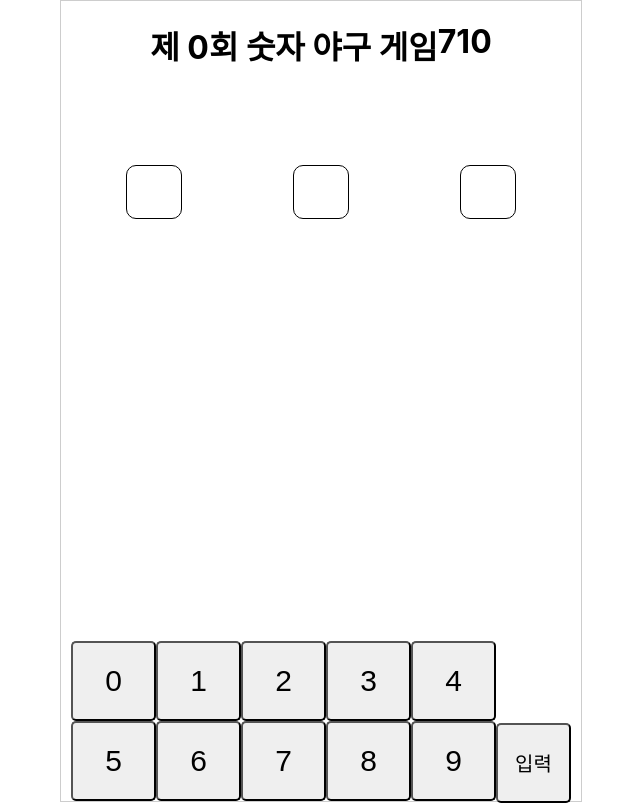
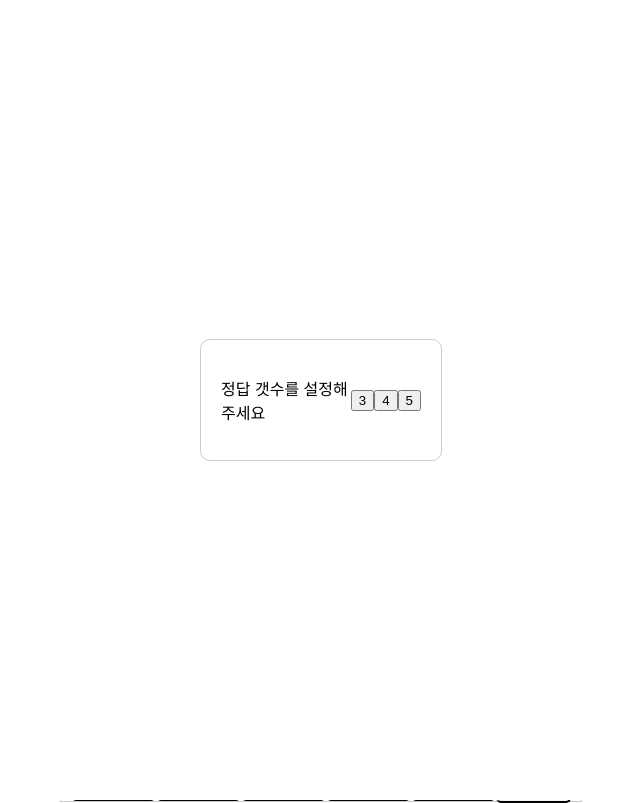
Before and after one commit to jjjl-coding/heystartnow, a React (Create React App) app: page / in a window 1280 px wide. Shown: the whole page, without its empty margins (319-959 px from the left). Built offline with nearby package versions, Linux system fonts and the light colour scheme.

Commit message:
갯수 설정(하드코딩)

```diff
--- a/src/AnswerInput.tsx
+++ b/src/AnswerInput.tsx
@@ -18,16 +18,24 @@ export function AnswerInput({
   nextFocus,
   confirmButtonClickHandler,
 }: Props) {
-  const inputFocused: any = Array.from({ length: maxLength }, () => {
+  const inputFocused: any = Array.from({ length: 10 }, () => {
     return useRef<HTMLInputElement>(null);
   });
-
+  console.log(inputFocused.length);
   useEffect(() => {
     inputFocused[inputFocus].current.focus();
   }, [inputFocus]);
 
+  // useEffect(() => {
+  //   for (let i = inputFocused.length; i < maxLength; i++) {
+  //     inputFocused.push(useRef<HTMLInputElement>(null));
+  //     console.log(inputFocused);
+  //   }
+  // }, [maxLength]);
+
   function changeInputfocus(e: any) {
     setInputFocus(Number(e.target.id));
+    console.log(inputFocused[inputFocus]);
   }
 
   function onKeyDown(e: any) {
@@ -49,7 +57,7 @@ export function AnswerInput({
 
   return (
     <InputWrapper>
-      {Array.from({ length: maxLength }).map((id, index) => {
+      {inputValues.map((id, index) => {
         return (
           <InputBox
             id={String(index)}
@@ -61,6 +69,7 @@ export function AnswerInput({
           ></InputBox>
         );
       })}
+      {}
     </InputWrapper>
   );
 }
--- a/src/App.tsx
+++ b/src/App.tsx
@@ -9,13 +9,14 @@ import { Header } from "./Header";
 
 function App() {
   //상태,설정값
-  const maxLength = 3;
+  const [maxLength, setMaxLength] = useState<number>(3);
   const [inputFocus, setInputFocus] = useState<number>(0);
   const [inputValues, setInputValues] = useState<(number | string)[]>(
     Array.from({ length: maxLength }, () => "")
   );
   const [gameCount, setGameCount] = useState(0);
   const [gameEnd, setGameEnd] = useState(false);
+  const [gameLengthSet, setGameLengthSet] = useState(true);
   const [randomNumber, setRandomNumber] = useState<number[]>(
     getRandomNumberList(maxLength)
   );
@@ -27,6 +28,11 @@ function App() {
     }
     setInputFocus(inputFocus + 1);
   }
+
+  useEffect(() => {
+    setRandomNumber(getRandomNumberList(maxLength));
+    setInputValues(Array.from({ length: maxLength }, () => ""));
+  }, [maxLength]);
 
   function changeInputValue(number: number | string) {
     const clonedArray = [...inputValues];
@@ -51,6 +57,7 @@ function App() {
     setCardListValues([]);
     setInputValues(Array.from({ length: maxLength }, () => ""));
     setGameCount(gameCount + 1);
+    setGameLengthSet(true);
   }
   //App
   return (
@@ -58,7 +65,66 @@ function App() {
       <ContentsWrapper>
         {/* 모달입니다 */}
         {/* 스타일 넣어야함 */}
-        <Modal isOpen={gameEnd} style={modalstyle}>
+        <Modal isOpen={gameLengthSet} style={modalstyle2}>
+          정답 갯수를 설정해주세요
+          <button
+            onClick={() => {
+              setMaxLength(3);
+              setGameLengthSet(false);
+              <Main
+                changeInputValue={changeInputValue}
+                setInputFocus={setInputFocus}
+                inputValues={inputValues}
+                cardListValues={cardListValues}
+                maxLength={maxLength}
+                inputFocus={inputFocus}
+                nextFocus={nextFocus}
+                confirmButtonClickHandler={confirmButtonClickHandler}
+              />;
+            }}
+          >
+            3
+          </button>
+          <button
+            onClick={() => {
+              setMaxLength(4);
+              setGameLengthSet(false);
+              <Main
+                changeInputValue={changeInputValue}
+                setInputFocus={setInputFocus}
+                inputValues={inputValues}
+                cardListValues={cardListValues}
+                maxLength={maxLength}
+                inputFocus={inputFocus}
+                nextFocus={nextFocus}
+                confirmButtonClickHandler={confirmButtonClickHandler}
+              />;
+            }}
+          >
+            4
+          </button>
+          <button
+            onClick={() => {
+              setMaxLength(5);
+              setGameLengthSet(false);
+              {
+                <Main
+                  changeInputValue={changeInputValue}
+                  setInputFocus={setInputFocus}
+                  inputValues={inputValues}
+                  cardListValues={cardListValues}
+                  maxLength={maxLength}
+                  inputFocus={inputFocus}
+                  nextFocus={nextFocus}
+                  confirmButtonClickHandler={confirmButtonClickHandler}
+                />;
+              }
+            }}
+          >
+            5
+          </button>
+        </Modal>
+        <Modal isOpen={gameEnd} style={modalstyle1}>
           와! 우승!
           <button
             onClick={() => {
@@ -92,7 +158,7 @@ function App() {
 export default App;
 
 //모달스타일
-const modalstyle: Styles = {
+const modalstyle1: Styles = {
   overlay: {
     position: "fixed",
     top: 0,
@@ -104,6 +170,35 @@ const modalstyle: Styles = {
   content: {
     display: "flex",
     flexDirection: "column",
+    justifyContent: "space-between",
+    alignItems: "center",
+    position: "absolute",
+    top: "50%",
+    left: "50%",
+    transform: "translate(-50%, -50%)",
+    width: "200px",
+    height: "80px",
+    border: "1px solid #ccc",
+    background: "#fff",
+    overflow: "auto",
+    WebkitOverflowScrolling: "touch",
+    borderRadius: "10px",
+    outline: "none",
+    padding: "20px",
+  },
+};
+const modalstyle2: Styles = {
+  overlay: {
+    position: "fixed",
+    top: 0,
+    left: 0,
+    right: 0,
+    bottom: 0,
+    backgroundColor: "rgba(255, 255, 255, 1)",
+  },
+  content: {
+    display: "flex",
+    flexDirection: "row",
     justifyContent: "space-between",
     alignItems: "center",
     position: "absolute",
```
